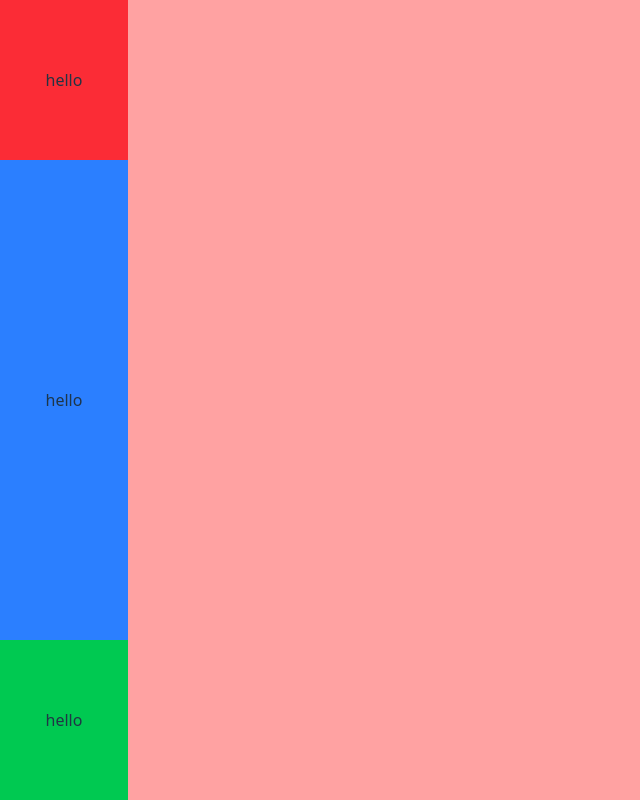
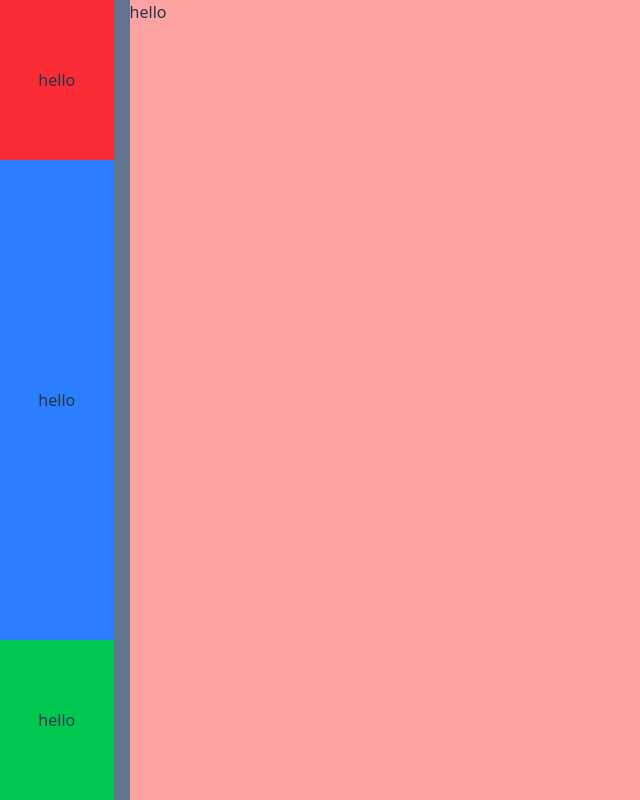
Before and after one commit to daniel-sitar/Portfolio, a Vue app in the folder portfolio/: page / in a window 1280 px wide. Shown: the whole page, without its empty margins (0-640 px from the left). Built offline with nearby package versions, Linux system fonts and the light colour scheme.

Commit message:
add alightnment + text

```diff
--- a/portfolio/src/Views/HomeView.vue
+++ b/portfolio/src/Views/HomeView.vue
@@ -1,6 +1,6 @@
 <template>
     <div class="home">
-        <div class="bg-sky-500 h-screen w-screen grid grid-cols-10 grid-rows-10">
+        <div class="bg-slate-500 h-screen w-screen grid grid-cols-10 grid-rows-10 gap-4">
             <div class="col-span-1 row-span-10 bg-dark-400">
                 <div class="h-full bg-purple-900 grid grid-cols-3 grid-rows-5">
                     <div class="col-span-3 row-span-1 bg-red-500 items-center">
@@ -21,7 +21,7 @@
                 </div>
             </div>
             <div class="col-span-9 row-span-10 bg-red-300">
-
+                <p>hello</p>
             </div>
         </div>
     </div>
```
